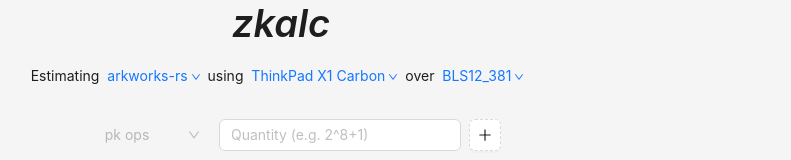
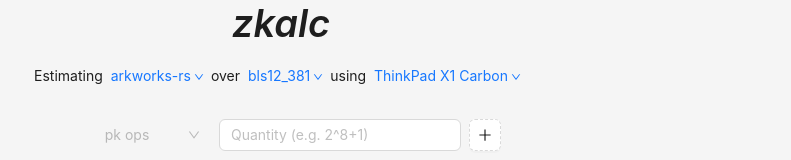
Before and after one commit to mmaker/zkalc, a Next.js app in the folder frontend/: page / in a window 1280 px wide. Shown: the top 160 px of the page, without its empty margins (359-1150 px from the left). Built offline with nearby package versions, Linux system fonts and the light colour scheme.

Commit message:
Fix curve name, more natural order for backend selection.

```diff
--- a/frontend/pages/index.js
+++ b/frontend/pages/index.js
@@ -118,13 +118,13 @@ const operations = [
     label: "Pairing product",
     value: "pairing_product",
     description: "Pairing product",
-    tooltip: "A product of n pairings",
+    tooltip: "A product of $n$ pairings",
   },
   {
     label: "Field Addition",
     value: "add_ff",
     description: "Field addition(s)",
-    tooltip: "Addition of n elements on the field",
+    tooltip: "Addition of $n$ elements on the field",
   },
   {
     label: "Field Multiplication",
@@ -162,7 +162,7 @@ const Home = () => {
   const [recipe, setRecipe] = React.useState([]);
   const [lib, setLib] = React.useState("arkworks");
   const [machine, setMachine] = React.useState("x86_64");
-  const [curve, setCurve] = React.useState("BLS12_381");
+  const [curve, setCurve] = React.useState("bls12_381");
   const [humanTimeFormat, setHumanTimeFormat] = React.useState(true);
 
   const addIngredient = (ingredient) => {
@@ -327,6 +327,21 @@ const Home = () => {
           </a>
         </Dropdown>
         </Tooltip>
+        over &nbsp;
+        <Dropdown
+          menu={{
+            items: curves_selection[lib],
+            onClick: ({ key }) => setCurve(key),
+          }}
+        >
+          <a onClick={(e) => e.preventDefault()}>
+            <Space>
+              {curve}
+              <DownOutlined style={{ fontSize: "10px", margin: "-10px" }} />
+              &nbsp;
+            </Space>
+          </a>
+        </Dropdown>
         using &nbsp;
         <Tooltip placement="top" title={`${machines[machine].desciption}`}>
         <Dropdown
@@ -342,21 +357,6 @@ const Home = () => {
           </a>
         </Dropdown>
         </Tooltip>
-        over &nbsp;
-        <Dropdown
-          menu={{
-            items: curves_selection[lib],
-            onClick: ({ key }) => setCurve(key),
-          }}
-        >
-          <a onClick={(e) => e.preventDefault()}>
-            <Space>
-              {curve}
-              <DownOutlined style={{ fontSize: "10px", margin: "-10px" }} />
-              &nbsp;
-            </Space>
-          </a>
-        </Dropdown>
       </>
     );
   };
```
